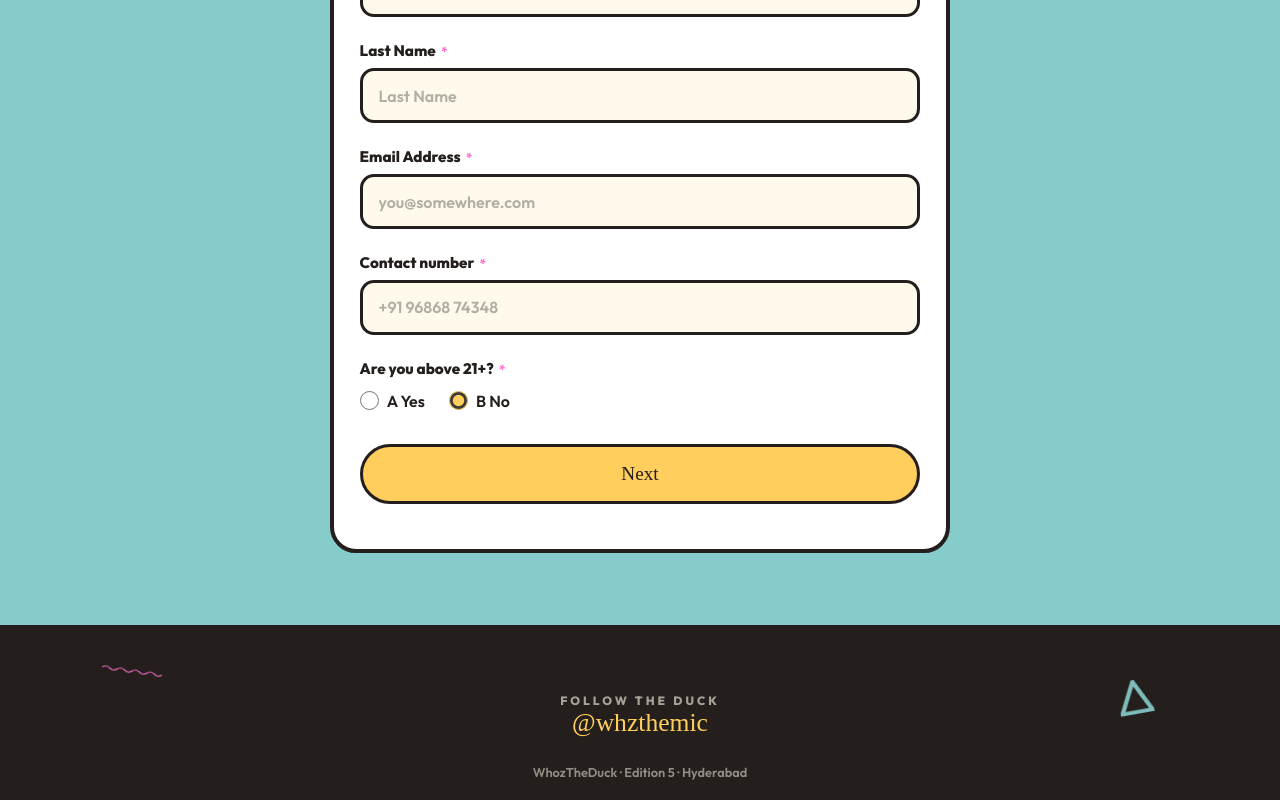
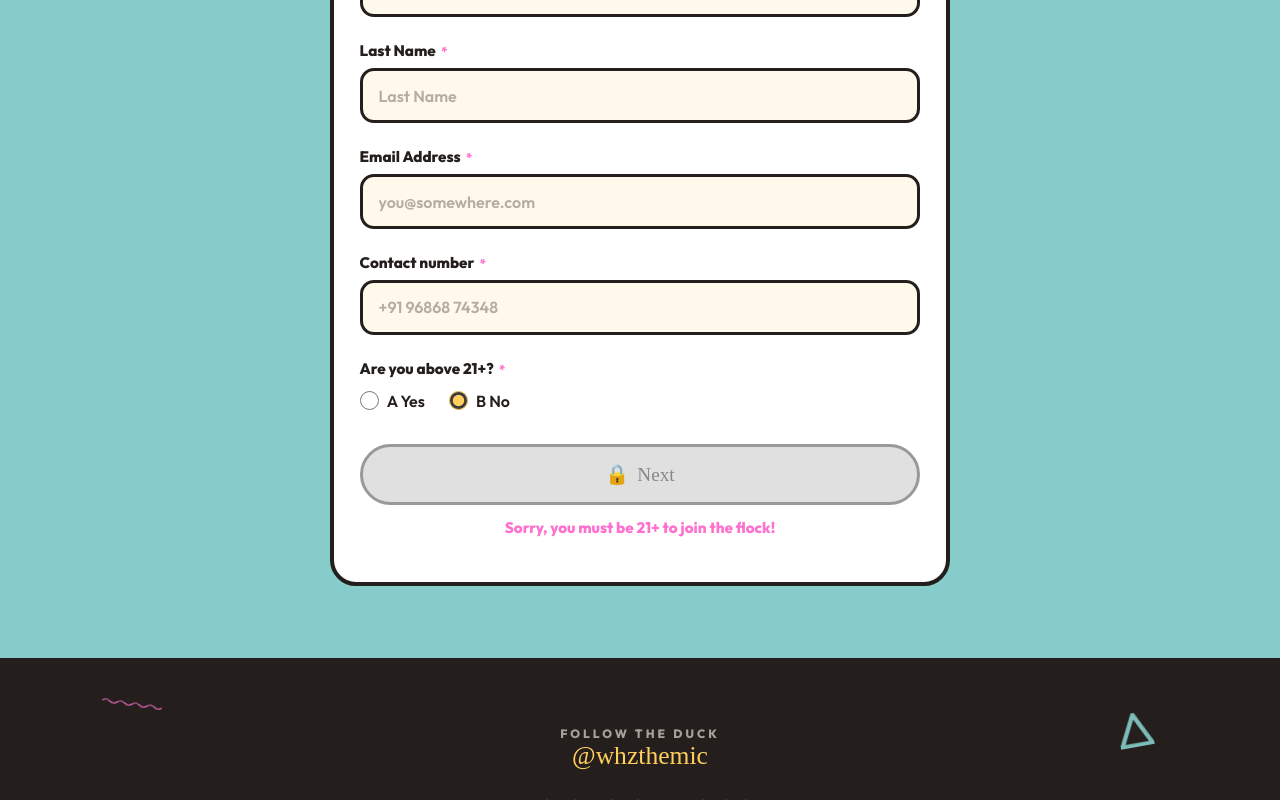
Before and after one commit to vatsalvarma/DuckForm, a React (Vite) app: page / in a window 1280 px wide. Both pictures are taken after a click on the label "B No". Shown: the part 1410-2210 px from the top of the page. Built offline with nearby package versions, Linux system fonts and the light colour scheme; a web font is replaced by a local one.

Commit message:
Fix image base path and add locked button logic

```diff
--- a/src/App.tsx
+++ b/src/App.tsx
@@ -464,7 +464,16 @@ function App() {
                   {errors.over21 && <p className="err">{errors.over21}</p>}
                 </div>
 
-                <button type="submit" className="submit-btn">Next</button>
+                {form.over21 === 'No' ? (
+                  <div className="locked-btn-wrapper">
+                    <button type="button" className="submit-btn locked-btn" disabled>
+                      Next
+                    </button>
+                    <p className="locked-msg">Sorry, you must be 21+ to join the flock!</p>
+                  </div>
+                ) : (
+                  <button type="submit" className="submit-btn">Next</button>
+                )}
               </form>
               ) : step === 2 ? (
                 <form onSubmit={handleNextStep2} noValidate>
@@ -532,7 +541,7 @@ function App() {
                         {form.rating > 0 ? (
                           <img
                             key={form.rating}
-                            src={`/${form.rating}star.png`}
+                            src={`${import.meta.env.BASE_URL}${form.rating}star.png`}
                             alt={`${form.rating} star duck`}
                             className="duck-rating-img"
                           />
--- a/src/styles.css
+++ b/src/styles.css
@@ -344,6 +344,40 @@ footer { background: var(--ink); color: var(--paper); text-align: center; paddin
   100% { transform: scale(1); opacity: 1; }
 }
 
+.locked-btn-wrapper {
+  margin-top: 1.5rem;
+  text-align: center;
+}
+.locked-btn {
+  background: #e0e0e0 !important;
+  color: #888 !important;
+  cursor: not-allowed !important;
+  border-color: #999 !important;
+  box-shadow: none !important;
+  position: relative;
+  overflow: hidden;
+}
+.locked-btn::before {
+  content: '🔒';
+  margin-right: 8px;
+}
+.locked-btn:hover {
+  animation: lock-shake 0.4s ease-in-out;
+}
+.locked-msg {
+  color: var(--pink);
+  font-weight: 800;
+  margin-top: 0.8rem;
+  font-size: 0.95rem;
+  animation: reveal 0.3s ease-out;
+}
+
+@keyframes lock-shake {
+  0%, 100% { transform: translateX(0); }
+  20%, 60% { transform: translateX(-6px) rotate(-2deg); }
+  40%, 80% { transform: translateX(6px) rotate(2deg); }
+}
+
 @media (prefers-reduced-motion: reduce) {
   * { animation: none !important; transition: none !important; }
   html { scroll-behavior: auto; }
```
Also changed, not shown: 1 other file (tests, documents, lock files or other folders).
